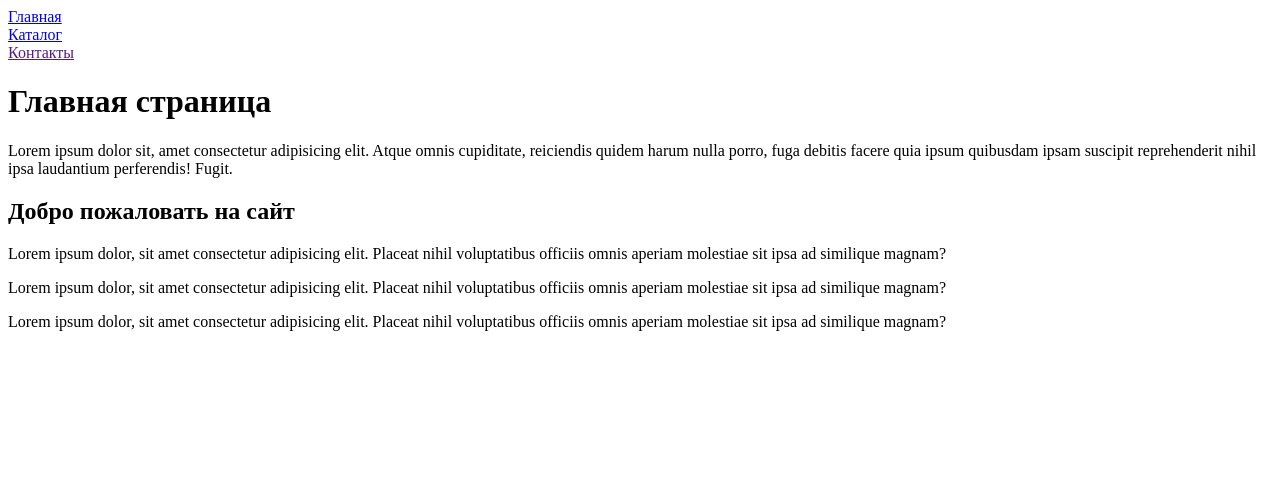
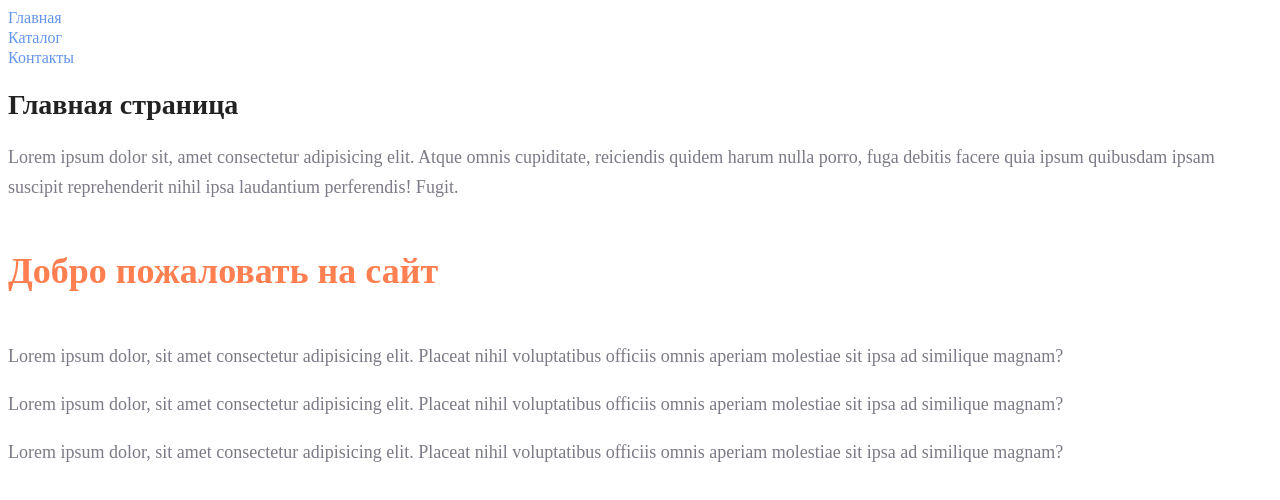
Before and after one commit to Yuliya3003/HTML_HomeWork, a plain HTML site: page index.html in a window 1280 px wide. Drawn offline with Linux system fonts and the light colour scheme.

Commit message:
Добавили css стили

```diff
--- a/index.html
+++ b/index.html
@@ -4,18 +4,19 @@
     <meta charset="UTF-8">
     <meta name="viewport" content="width=device-width, initial-scale=1.0">
     <title>Document</title>
+    <link rel="stylesheet" href="style.css">
 </head>
 <body>
-    <a href="#">Главная</a> <br>
-    <a href="catalog/catalog.html">Каталог</a> <br>
-    <a href="">Контакты</a> <br>
+    <a href="#" class="link">Главная</a> <br>
+    <a href="catalog/catalog.html" class="link">Каталог</a> <br>
+    <a href="" class="link">Контакты</a> <br>
 
-    <h1>Главная страница</h1>
-    <p>Lorem ipsum dolor sit, amet consectetur adipisicing elit. Atque omnis cupiditate, reiciendis quidem harum nulla porro, fuga debitis facere quia ipsum quibusdam ipsam suscipit reprehenderit nihil ipsa laudantium perferendis! Fugit.</p>
-    <h2>Добро пожаловать на сайт</h2>
-    <p>Lorem ipsum dolor, sit amet consectetur adipisicing elit. Placeat nihil voluptatibus officiis omnis aperiam molestiae sit ipsa ad similique magnam?</p>
-    <p>Lorem ipsum dolor, sit amet consectetur adipisicing elit. Placeat nihil voluptatibus officiis omnis aperiam molestiae sit ipsa ad similique magnam?</p>
-    <p>Lorem ipsum dolor, sit amet consectetur adipisicing elit. Placeat nihil voluptatibus officiis omnis aperiam molestiae sit ipsa ad similique magnam?</p>
+    <h1 class="topic">Главная страница</h1>
+    <p class="content">Lorem ipsum dolor sit, amet consectetur adipisicing elit. Atque omnis cupiditate, reiciendis quidem harum nulla porro, fuga debitis facere quia ipsum quibusdam ipsam suscipit reprehenderit nihil ipsa laudantium perferendis! Fugit.</p>
+    <h2 class="subtitle">Добро пожаловать на сайт</h2>
+    <p class="content">Lorem ipsum dolor, sit amet consectetur adipisicing elit. Placeat nihil voluptatibus officiis omnis aperiam molestiae sit ipsa ad similique magnam?</p>
+    <p class="content">Lorem ipsum dolor, sit amet consectetur adipisicing elit. Placeat nihil voluptatibus officiis omnis aperiam molestiae sit ipsa ad similique magnam?</p>
+    <p class="content">Lorem ipsum dolor, sit amet consectetur adipisicing elit. Placeat nihil voluptatibus officiis omnis aperiam molestiae sit ipsa ad similique magnam?</p>
 
 </body>
 </html>
--- /dev/null
+++ b/style.css
@@ -0,0 +1,32 @@
+a {
+    text-decoration: none;
+}
+
+.link {
+    color: cornflowerblue;
+    font-size: 16px;
+    line-height: 20px;
+}
+
+.topic {
+    color: #222222;
+    font-size: 28px;
+    line-height: 36px;
+    font-weight: bold;
+}
+
+.content {
+    font-style: normal;
+    font-weight: 300;
+    font-size: 18px;
+    line-height: 30px;
+    color: #7D7987
+}
+
+.subtitle{
+    color: coral;
+    font-style: normal;
+    font-weight: 700;
+    font-size: 36px;
+    line-height: 80px;
+}
```
Also changed, not shown: catalog/catalog.html (+12 -11 lines).
